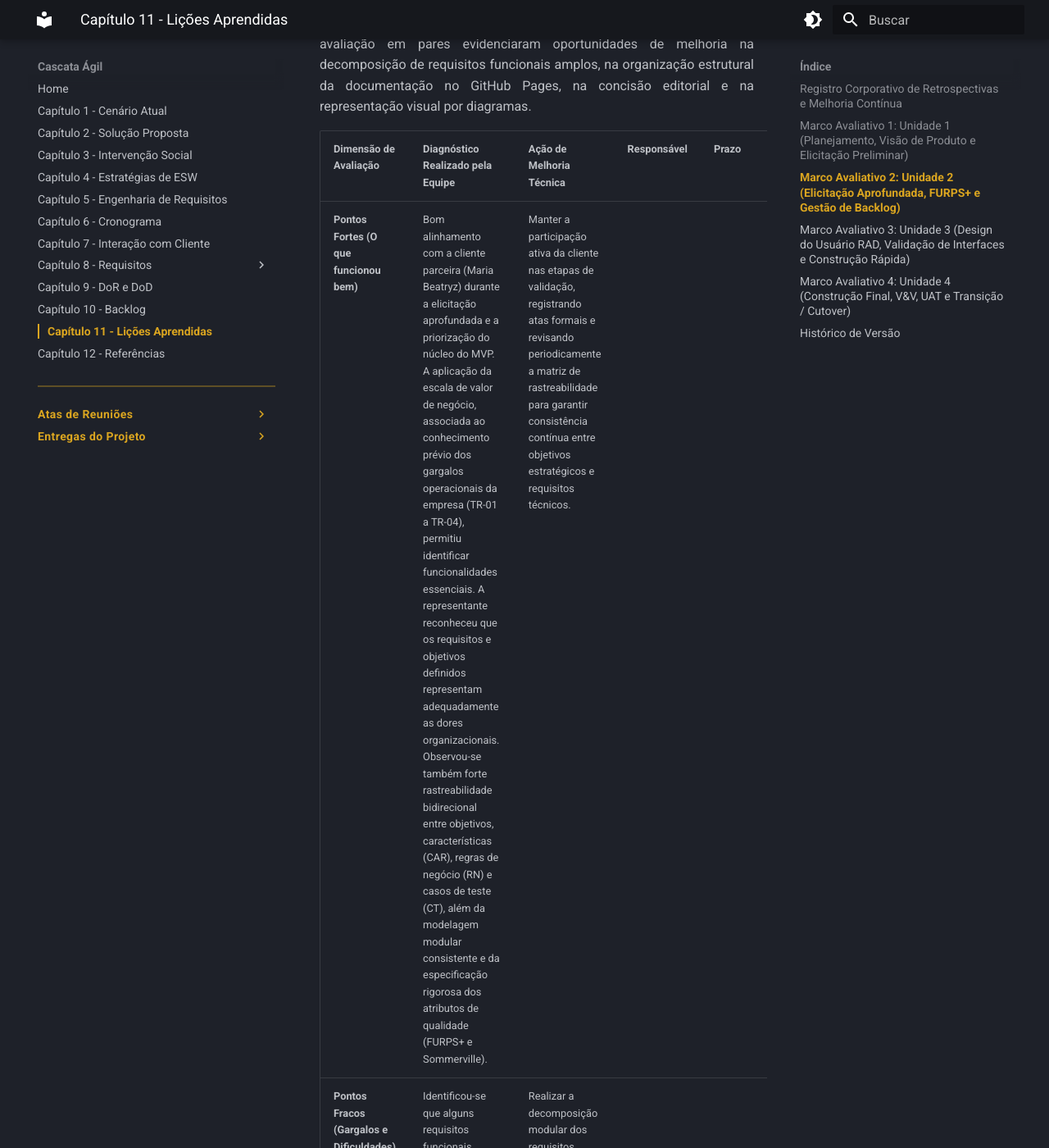
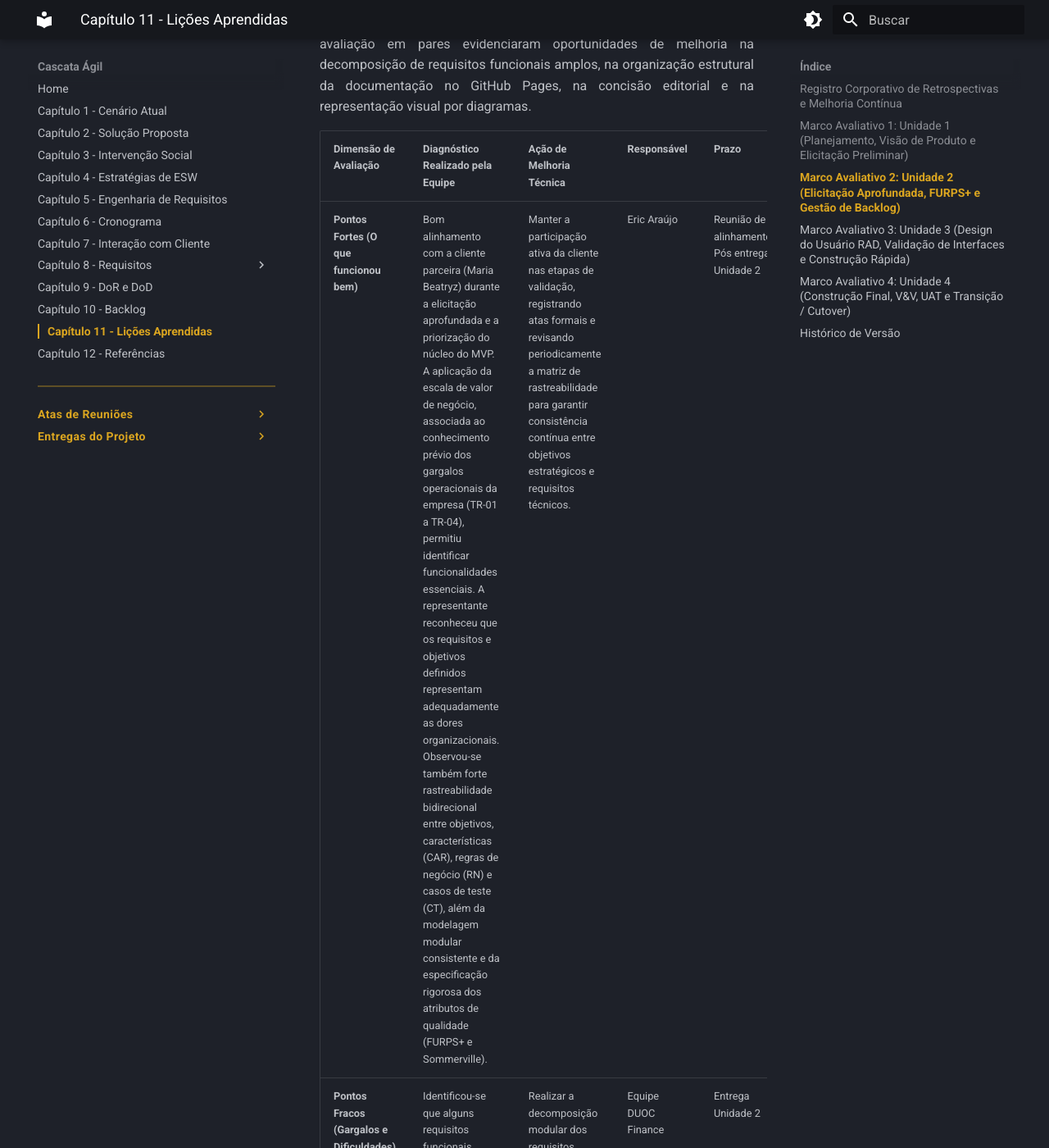
Before and after one commit to mdsreq-fga-unb/REQ-2026.2-T01-DUOC-Finance, an MkDocs documentation site: the page built from docs/licoes-aprendidas/index.md, in a window 1280 px wide and 1400 px high, scrolled down 2550 px. Shown: the whole window at 82% size. Built offline with MkDocs 1.6.1 and Material for MkDocs 9.7.7, drawn with Linux system fonts in a browser that asks for light colours; some of the changed text lies outside the part shown.

Commit message:
docs(licoes-aprendidas): preencher colunas de responsavel, prazo e criterio no Marco Avaliativo 2

```diff
--- a/docs/licoes-aprendidas/index.md
+++ b/docs/licoes-aprendidas/index.md
@@ -24,10 +24,9 @@
 
 | Dimensão de Avaliação | Diagnóstico Realizado pela Equipe | Ação de Melhoria Técnica | Responsável | Prazo | Critério de Avaliação |
 | :--- | :--- | :--- | :--- | :--- | :--- |
-| **Pontos Fortes (O que funcionou bem)** | Bom alinhamento com a cliente parceira (Maria Beatryz) durante a elicitação aprofundada e a priorização do núcleo do MVP. A aplicação da escala de valor de negócio, associada ao conhecimento prévio dos gargalos operacionais da empresa (TR-01 a TR-04), permitiu identificar funcionalidades essenciais. A representante reconheceu que os requisitos e objetivos definidos representam adequadamente as dores organizacionais. Observou-se também forte rastreabilidade bidirecional entre objetivos, características (CAR), regras de negócio (RN) e casos de teste (CT), além da modelagem modular consistente e da especificação rigorosa dos atributos de qualidade (FURPS+ e Sommerville). | Manter a participação ativa da cliente nas etapas de validação, registrando atas formais e revisando periodicamente a matriz de rastreabilidade para garantir consistência contínua entre objetivos estratégicos e requisitos técnicos. | | | |
-| **Pontos Fracos (Gargalos e Dificuldades)** | Identificou-se que alguns requisitos funcionais iniciais (como o RF04 original) agrupavam múltiplas ações em uma única especificação, exigindo decomposição modular para garantir testabilidade granular. Na documentação do GitHub Pages, registraram-se oportunidades de aprimoramento na hierarquia de navegação, além de redundâncias editoriais e excesso de elementos visuais que prejudicavam a objetividade. No planejamento do backlog, constatou-se a necessidade de dissociar a complexidade conceitual da estimativa de esforço de desenvolvimento real da equipe, evitando suposições de consenso sem registro documental prévio. | Realizar a decomposição modular dos requisitos funcionais amplos em ações atômicas orientadas a valor. Promover uma revisão editorial rigorosa da documentação no GitHub Pages para eliminar redundâncias, consolidar seções correlatas e otimizar a clareza e a navegação dos artefatos visuais. | | | |
-| **Lições Aprendidas (Aprendizado Prático)** | A Unidade 2 evidenciou que a qualidade da especificação depende criticamente de o escopo ser suficientemente delimitado, compreensível e verificável. A modelagem modular atrelada ao FURPS+ demonstrou que requisitos não funcionais exigem critérios mensuráveis objetivos (como latência, acurácia centesimal e retenção legal). Verificou-se que a rastreabilidade estruturada é indispensável para demonstrar o alinhamento entre as necessidades do negócio e a solução especificada. Por fim, a priorização do MVP baseada no cruzamento de valor e esforço técnico confirmou que o corte de escopo deve ser guiado por evidências reais e ratificação formal, e não por pressuposições consensuais informais. | Adotar critérios mais rigorosos de especificação e revisão em pares para assegurar que cada requisito funcional descreva uma ação atômica e verificável. Instituir ciclos periódicos de calibração do backlog e de enxugamento editorial da documentação, garantindo concisão, rastreabilidade e alinhamento contínuo com as validações da cliente. | | | |
-
+| **Pontos Fortes (O que funcionou bem)** | Bom alinhamento com a cliente parceira (Maria Beatryz) durante a elicitação aprofundada e a priorização do núcleo do MVP. A aplicação da escala de valor de negócio, associada ao conhecimento prévio dos gargalos operacionais da empresa (TR-01 a TR-04), permitiu identificar funcionalidades essenciais. A representante reconheceu que os requisitos e objetivos definidos representam adequadamente as dores organizacionais. Observou-se também forte rastreabilidade bidirecional entre objetivos, características (CAR), regras de negócio (RN) e casos de teste (CT), além da modelagem modular consistente e da especificação rigorosa dos atributos de qualidade (FURPS+ e Sommerville). | Manter a participação ativa da cliente nas etapas de validação, registrando atas formais e revisando periodicamente a matriz de rastreabilidade para garantir consistência contínua entre objetivos estratégicos e requisitos técnicos. | Eric Araújo | Reunião de alinhamento Pós entrega Unidade 2 | Ata de reunião de alinhamento com a responsável da empresa |
+| **Pontos Fracos (Gargalos e Dificuldades)** | Identificou-se que alguns requisitos funcionais iniciais (como o RF04 original) agrupavam múltiplas ações em uma única especificação, exigindo decomposição modular para garantir testabilidade granular. Na documentação do GitHub Pages, registraram-se oportunidades de aprimoramento na hierarquia de navegação, além de redundâncias editoriais e excesso de elementos visuais que prejudicavam a objetividade. No planejamento do backlog, constatou-se a necessidade de dissociar a complexidade conceitual da estimativa de esforço de desenvolvimento real da equipe, evitando suposições de consenso sem registro documental prévio. | Realizar a decomposição modular dos requisitos funcionais amplos em ações atômicas orientadas a valor. Promover uma revisão editorial rigorosa da documentação no GitHub Pages para eliminar redundâncias, consolidar seções correlatas e otimizar a clareza e a navegação dos artefatos visuais. | Equipe DUOC Finance | Entrega Unidade 2 | Checklist de validação presente em Pull Request |
+| **Lições Aprendidas (Aprendizado Prático)** | A Unidade 2 evidenciou que a qualidade da especificação depende criticamente de o escopo ser suficientemente delimitado, compreensível e verificável. A modelagem modular atrelada ao FURPS+ demonstrou que requisitos não funcionais exigem critérios mensuráveis objetivos (como latência, acurácia centesimal e retenção legal). Verificou-se que a rastreabilidade estruturada é indispensável para demonstrar o alinhamento entre as necessidades do negócio e a solução especificada. Por fim, a priorização do MVP baseada no cruzamento de valor e esforço técnico confirmou que o corte de escopo deve ser guiado por evidências reais e ratificação formal, e não por pressuposições consensuais informais. | Adotar critérios mais rigorosos de especificação e revisão em pares para assegurar que cada requisito funcional descreva uma ação atômica e verificável. Instituir ciclos periódicos de calibração do backlog e de enxugamento editorial da documentação, garantindo concisão, rastreabilidade e alinhamento contínuo com as validações da cliente. | Equipe DUOC Finance | Entrega Unidade 2 | Checklist de validação presente em Pull Request |
 ---
 
 ## Marco Avaliativo 3: Unidade 3 (Design do Usuário RAD, Validação de Interfaces e Construção Rápida)
```
